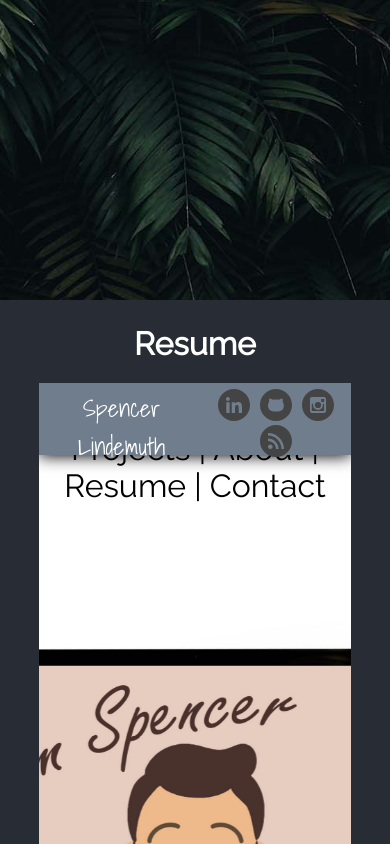
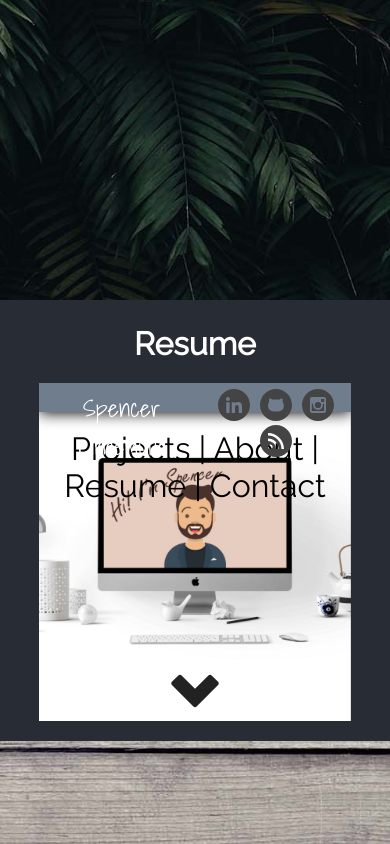
Before and after one commit to SpencerLindemuth/portfolio, a React (Create React App) app: page / in a window 390 px wide. Shown: the part 3944-4788 px from the top of the page. Built offline with nearby package versions, Linux system fonts and the light colour scheme.

Commit message:
resume height mobile

```diff
--- a/src/App.css
+++ b/src/App.css
@@ -354,6 +354,12 @@
   overflow: hidden;
 }
 
+@media only screen and (max-width: 800px){
+  #resume{
+    height: 40vh;
+  }
+}
+
 #contact-content{
   color: white;
   padding-bottom: 10%;
```
